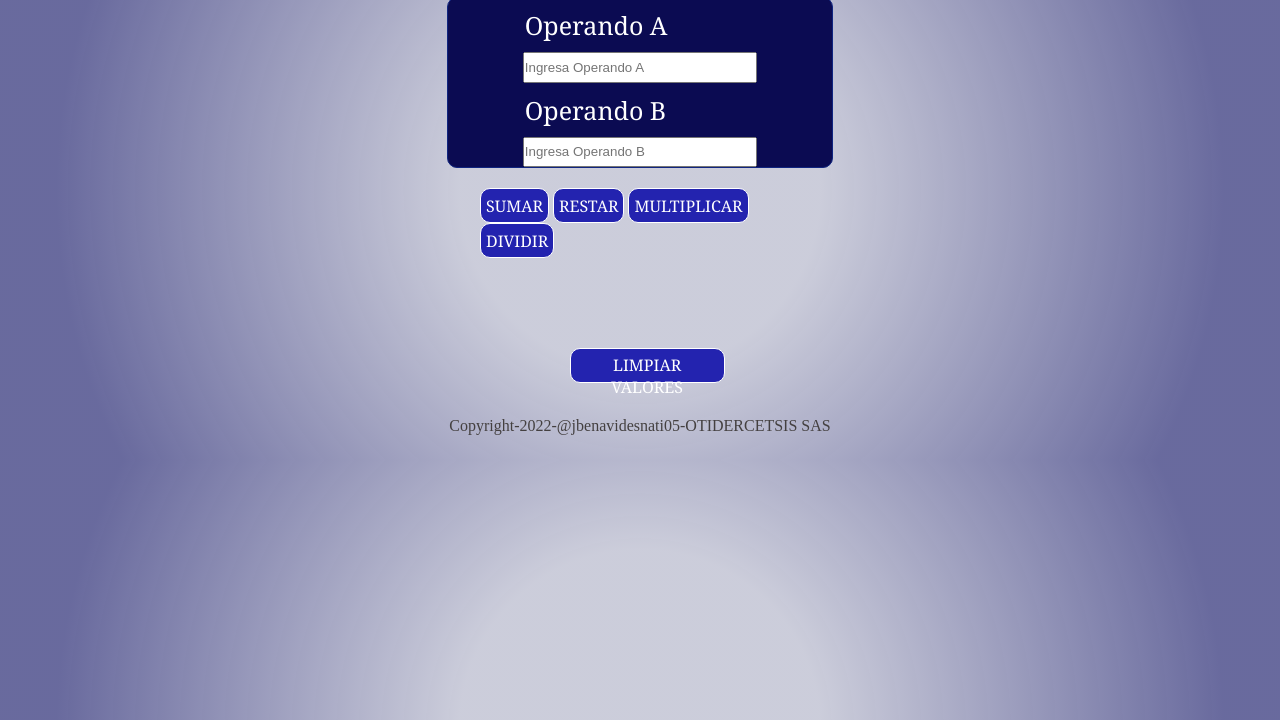
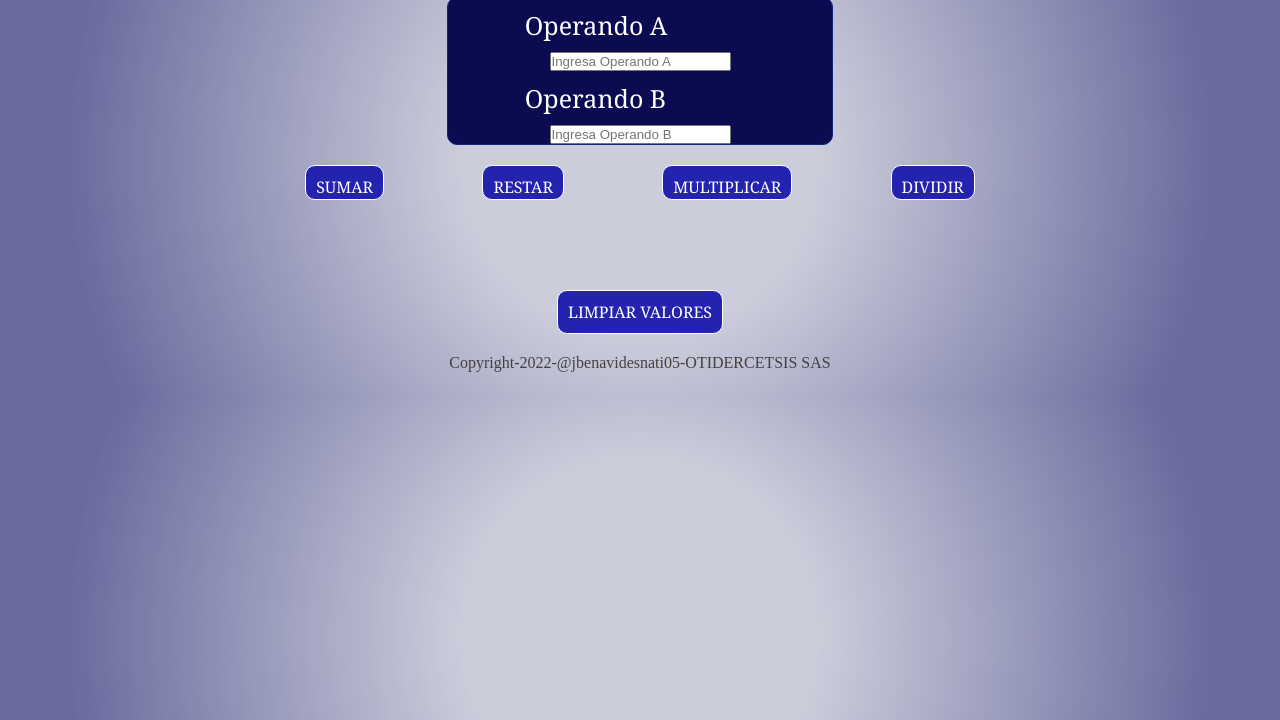
Before and after one commit to jbenavidesnati05/js-calculadora-udemy, a plain HTML site: page index.html in a window 1280 px wide. Shown: the part 80-800 px from the top of the page. Drawn offline with Linux system fonts and the light colour scheme.

Commit message:
terminado

```diff
--- a/estilos.css
+++ b/estilos.css
@@ -19,11 +19,11 @@ h1 {
   display: block;
   /* color: white; */
   margin: 10px auto 0px auto;
-  width: 60%;
+  max-width: 60%;
   /* height: 2em; */
 }
 input{
-    height: 2em;
+    max-height: 2em;
 }
 label{
   color: white;
@@ -51,21 +51,28 @@ button {
   border: 1px solid white;
   font-size: 16px;
   font-family: Cambria, Cochin, Georgia, Times, "Times New Roman", serif;
-  padding: 5px;
+  padding: 10px 10px;
 }
 .botones {
-  width: 25%;
-  margin: auto;
+ /* border: 1px solid black; */
+ max-width: 60%;
+ margin: auto;
+ display: flex;
+ justify-content: space-around;
+
 }
 .limpiar{
-  width: 11%;
+  width: 100%;
   margin: auto;
+  display: flex;
+  justify-content: center;
   padding-bottom: 20px;
 }
 
 .limpiar button{
-  width:  155px;
-  margin: auto;
+  max-width:  200px;
+  height: auto;
+  /* margin: auto; */
 }
 
 .resultado {
@@ -81,8 +88,3 @@ footer {
   color: rgb(68, 64, 64);
   padding-bottom: 25px;
 }
-.botones .operacion {
-  display: inline;
-  width: 4em;
-  /* border: 1px solid black; */
-}
--- a/main.js
+++ b/main.js
@@ -43,6 +43,7 @@ function dividir(){
     let resultado = operandoA / operandoB;
     if(isNaN(resultado)){
         document.getElementById("resultado").innerHTML=`Por favor ingrese los dos numeros¡¡¡`
+
     }else{
     document.getElementById("resultado").innerHTML =`El Resultado de la Division es: ${resultado}`;
     console.log(resultado)
```
Also changed, not shown: index.html (indentation only).
